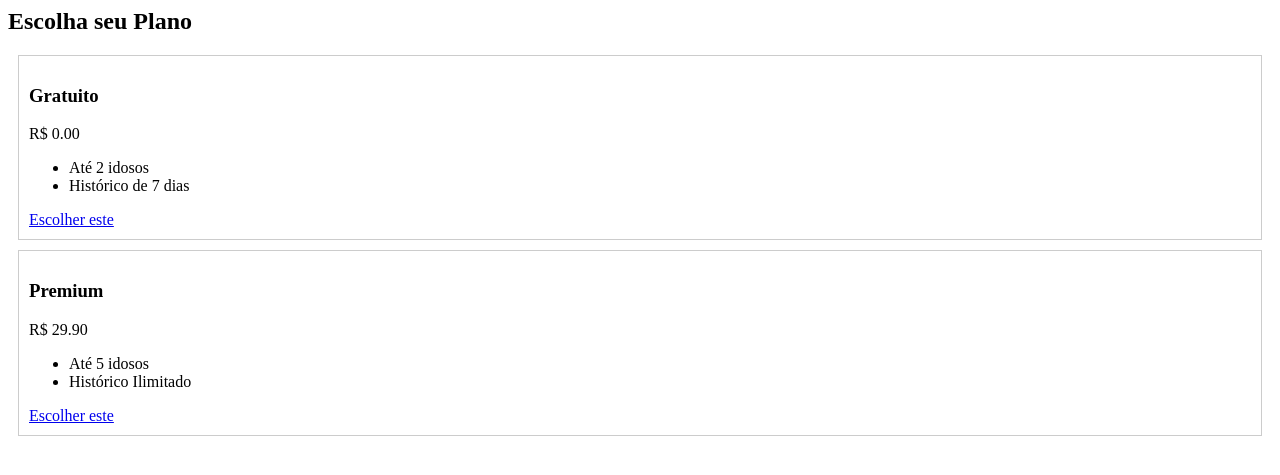
After one commit to Pedro050723/Anjo-da-Guarda, a Django app: page /gestao/planos/ in a window 1280 px wide. The commit adds this page. Shown: the top 475 px of the page. Run offline with Django 5.2, Linux system fonts and the light colour scheme; a user stored in the database is signed in; data comes from the database, SQL or seed files in the repository; both versions use the stored data as it was after the commit.

Commit message:
Mock de assinatura e mapagamento

```diff
--- a/gestao/models.py
+++ b/gestao/models.py
@@ -1,31 +1,24 @@
+# gestao/models.py
 from django.db import models
 from django.conf import settings
+from django.utils import timezone
+from datetime import timedelta
 
-# Create your models here.
-
+# 1. Modelo IDOSO
 class Idoso(models.Model):
-    # Esta linha conecta o Idoso ao usuário Familiar
-    # Usamos settings.AUTH_USER_MODEL para referenciar o User padrão
     familiar_responsavel = models.ForeignKey(
         settings.AUTH_USER_MODEL,
         on_delete=models.CASCADE,
-        related_name="idosos" # Permite acessar user.idosos
+        related_name="idosos"
     )
-
-    # Informações básicas pedidas no RF04
     nome = models.CharField(max_length=100)
     idade = models.PositiveIntegerField()
-    condicoes_saude = models.TextField(
-        blank=True,
-        null=True,
-        verbose_name="Condições de Saúde Principais"
-    )
+    condicoes_saude = models.TextField(blank=True, null=True, verbose_name="Condições de Saúde")
 
-    # Esta é a relação Muitos-para-Muitos com o Usuário (Cuidador)
-    # através do nosso futuro modelo 'Contrato'.
+    # Relação com cuidadores via Contrato
     cuidadores = models.ManyToManyField(
         settings.AUTH_USER_MODEL,
-        through='Contrato', # O modelo que fará a ponte
+        through='Contrato',
         through_fields=('idoso', 'cuidador'),
         related_name="idosos_cuidados"
     )
@@ -33,26 +26,12 @@ class Idoso(models.Model):
     def __str__(self):
         return self.nome
 
+# 2. Modelo CONTRATO (Vínculo Familiar-Cuidador-Idoso)
 class Contrato(models.Model):
-    # Quem contratou (o dono do Idoso)
-    familiar = models.ForeignKey(
-        settings.AUTH_USER_MODEL,
-        on_delete=models.CASCADE,
-        related_name="contratos_feitos"
-    )
-    # Quem foi contratado
-    cuidador = models.ForeignKey(
-        settings.AUTH_USER_MODEL,
-        on_delete=models.CASCADE,
-        related_name="contratos_recebidos"
-    )
-    # Para qual idoso é o contrato
-    idoso = models.ForeignKey(
-        Idoso,
-        on_delete=models.CASCADE
-    )
+    familiar = models.ForeignKey(settings.AUTH_USER_MODEL, on_delete=models.CASCADE, related_name="contratos_feitos")
+    cuidador = models.ForeignKey(settings.AUTH_USER_MODEL, on_delete=models.CASCADE, related_name="contratos_recebidos")
+    idoso = models.ForeignKey(Idoso, on_delete=models.CASCADE)
 
-    # Status do convite (como o RF06 menciona "Após o aceite")
     STATUS_CHOICES = (
         ('pendente', 'Pendente'),
         ('ativo', 'Ativo'),
@@ -62,26 +41,79 @@ class Contrato(models.Model):
     data_criacao = models.DateTimeField(auto_now_add=True)
 
     class Meta:
-        # Garante que não se pode convidar o mesmo cuidador
-        # para o mesmo idoso duas vezes
         unique_together = ('cuidador', 'idoso')
 
     def __str__(self):
-        return f"Contrato para {self.idoso.nome} com {self.cuidador.username} ({self.get_status_display()})"
+        return f"Contrato: {self.idoso.nome} - {self.cuidador.username}"
 
+# 3. Modelo CHAT (Sala de conversa ligada ao Contrato)
+class Chat(models.Model):
+    contrato = models.OneToOneField(Contrato, on_delete=models.CASCADE, related_name="chat_room")
+    criado_em = models.DateTimeField(auto_now_add=True)
+
+    def __str__(self):
+        return f"Chat do Contrato #{self.contrato.id}"
+
+# 4. Modelo MENSAGEM (Do Chat)
+class Mensagem(models.Model):
+    chat = models.ForeignKey(Chat, on_delete=models.CASCADE, related_name="mensagens")
+    remetente = models.ForeignKey(settings.AUTH_USER_MODEL, on_delete=models.CASCADE)
+    texto = models.TextField()
+    data_envio = models.DateTimeField(auto_now_add=True)
+
+    class Meta:
+        ordering = ['data_envio']
+
+# 5. Modelo ROTINA (Diário)
 class Rotina(models.Model):
     idoso = models.ForeignKey(Idoso, on_delete=models.CASCADE, related_name="rotinas")
     cuidador = models.ForeignKey(settings.AUTH_USER_MODEL, on_delete=models.SET_NULL, null=True)
     data = models.DateField(auto_now_add=True)
 
-    medicamentos = models.TextField(blank=True, null=True, verbose_name="Medicamentos")
-    refeicoes = models.TextField(blank=True, null=True, verbose_name="Refeições")
-    atividades = models.TextField(blank=True, null=True, verbose_name="Atividades de Lazer")
-    anormalidades = models.TextField(blank=True, null=True, verbose_name="Anormalidades/Ocorrências")
+    medicamentos = models.TextField(blank=True, null=True)
+    refeicoes = models.TextField(blank=True, null=True)
+    atividades = models.TextField(blank=True, null=True)
+    anormalidades = models.TextField(blank=True, null=True)
 
     class Meta:
         unique_together = ('idoso', 'data')
         ordering = ['-data']
 
+# 6. Modelo PLANO (Financeiro)
+class Plano(models.Model):
+    nome = models.CharField(max_length=50)
+    valor = models.DecimalField(max_digits=10, decimal_places=2)
+    limite_idosos = models.IntegerField(default=2)
+    historico_ilimitado = models.BooleanField(default=False)
+    dias_validade = models.IntegerField(default=30)
+
     def __str__(self):
-        return f"Rotina de {self.idoso.nome} em {self.data}"
+        return self.nome
+
+# 7. Modelo ASSINATURA (Financeiro)
+class Assinatura(models.Model):
+    STATUS_CHOICES = (
+        ('pendente', 'Pendente'),
+        ('ativa', 'Ativa'),
+        ('cancelada', 'Cancelada'),
+    )
+    familiar = models.OneToOneField(
+        settings.AUTH_USER_MODEL,
+        on_delete=models.CASCADE,
+        related_name='assinatura'
+    )
+    plano = models.ForeignKey(Plano, on_delete=models.SET_NULL, null=True)
+    status = models.CharField(max_length=20, choices=STATUS_CHOICES, default='pendente')
+    data_inicio = models.DateTimeField(auto_now_add=True)
+    data_expiracao = models.DateTimeField(null=True, blank=True)
+
+    def ativar(self):
+        self.status = 'ativa'
+        self.data_inicio = timezone.now()
+        if self.plano:
+            self.data_expiracao = self.data_inicio + timedelta(days=self.plano.dias_validade)
+        self.save()
+
+    def esta_valida(self):
+        agora = timezone.now()
+        return self.status == 'ativa' and self.data_expiracao and self.data_expiracao > agora
--- /dev/null
+++ b/gestao/templates/gestao/planos.html
@@ -0,0 +1,12 @@
+<h2>Escolha seu Plano</h2>
+{% for plano in planos %}
+<div style="border:1px solid #ccc; padding:10px; margin:10px;">
+    <h3>{{ plano.nome }}</h3>
+    <p>R$ {{ plano.valor }}</p>
+    <ul>
+        <li>Até {{ plano.limite_idosos }} idosos</li>
+        <li>{% if plano.historico_ilimitado %}Histórico Ilimitado{% else %}Histórico de 7 dias{% endif %}</li>
+    </ul>
+    <a href="{% url 'gestao:assinar_plano' plano.id %}">Escolher este</a>
+</div>
+{% endfor %}
--- a/gestao/urls.py
+++ b/gestao/urls.py
@@ -11,4 +11,7 @@ urlpatterns = [
     path('responder/<int:contrato_id>/<str:resposta>/', views.responder_contrato, name='responder_contrato'),
     path('rotina/atualizar/<int:idoso_id>/', views.atualizar_rotina, name='atualizar_rotina'),
     path('rotina/visualizar/<int:idoso_id>/', views.visualizar_rotina, name='visualizar_rotina'),
+    path('planos/', views.listar_planos, name='listar_planos'),
+    path('assinar/<int:plano_id>/', views.assinar_plano, name='assinar_plano'),
+    path('pagar/<int:plano_id>/', views.processar_pagamento, name='processar_pagamento'),
 ]
--- a/gestao/views.py
+++ b/gestao/views.py
@@ -3,7 +3,9 @@ from django.contrib.auth.decorators import login_required
 from django.contrib.auth.models import User
 from django.contrib import messages # Para enviar feedback (ex: "Cuidador não encontrado")
 from .forms import IdosoForm, ContratoForm, RotinaForm # Importe o novo form
-from django.utils import timezone # Para pegar a data de hoje
+from datetime import timedelta
+from django.utils import timezone
+from .models import Plano, Assinatura # Importe Assinatura e Plano
 from .models import Idoso, Contrato, Rotina # Importe o modelo
 from cadastrousuario.models import Profile
 from django.shortcuts import get_object_or_404 #segurança
@@ -24,6 +26,26 @@ def cadastrar_idoso(request):
     if not is_familiar:
         # Se não for familiar, redireciona para a home
         return redirect('home')
+
+    # ... (verificações de is_familiar) ...
+
+    # --- LÓGICA DO PLANO AQUI ---
+    # 1. Verifica qual o limite do usuário
+    try:
+        limite = request.user.assinatura.plano.limite_idosos
+    except:
+        limite = 2 # Se não tiver assinatura, o padrão é 2 (Regra do Gratuito)
+
+    # 2. Conta quantos ele já tem
+    qtd_atual = request.user.idosos.count()
+
+    # 3. Bloqueia se atingiu
+    if qtd_atual >= limite:
+        messages.warning(request, f"Seu plano atual permite apenas {limite} idosos. Faça um upgrade!")
+        return redirect('gestao:listar_planos')
+    # ----------------------------
+
+    # ... (resto da função normal: if request.method == 'POST'...)
 
     # 3. Lógica do Formulário (igual ao de cadastro de usuário)
     if request.method == 'POST':
@@ -160,7 +182,50 @@ def visualizar_rotina(request, idoso_id):
     # O 'related_name="rotinas"' que definimos no models.py ajuda aqui
     rotinas = idoso.rotinas.all().order_by('-data')
 
+    # Verifica assinatura
+    try:
+        assinatura = request.user.assinatura
+        eh_premium = assinatura.esta_valida() and assinatura.plano.historico_ilimitado
+    except:
+        eh_premium = False
+
+    if not eh_premium:
+        # Se NÃO é premium, limita a 7 dias atrás
+        sete_dias_atras = timezone.now().date() - timedelta(days=7)
+        rotinas = rotinas.filter(data__gte=sete_dias_atras)
+        aviso_limitacao = True # Para mostrar um banner no HTML
+    else:
+        aviso_limitacao = False
+
     return render(request, 'gestao/visualizar_rotina.html', {
         'idoso': idoso,
-        'rotinas': rotinas
+        'rotinas': rotinas,
+        'aviso_limitacao': aviso_limitacao # Passamos essa variável nova
     })
+
+@login_required
+def listar_planos(request):
+    planos = Plano.objects.all().order_by('valor')
+    return render(request, 'gestao/planos.html', {'planos': planos})
+
+@login_required
+def assinar_plano(request, plano_id):
+    plano = get_object_or_404(Plano, id=plano_id)
+
+    # Simulação do Mock: Ao clicar, já leva para uma tela de "Processando"
+    # ou já ativa direto. Vamos fazer uma tela intermediária simples.
+    return render(request, 'gestao/pagamento_mock.html', {'plano': plano})
+
+@login_required
+def processar_pagamento(request, plano_id):
+    # Lógica do Mock: Simplesmente ativa o plano
+    plano = get_object_or_404(Plano, id=plano_id)
+
+    # Pega a assinatura do usuário ou cria uma se não existir
+    assinatura, created = Assinatura.objects.get_or_create(familiar=request.user)
+
+    assinatura.plano = plano
+    assinatura.ativar() # Aquele método que criamos no models.py
+
+    messages.success(request, f"Parabéns! Você assinou o plano {plano.nome}.")
+    return redirect('home')
```
Also changed, not shown: gestao/templates/gestao/pagamento_mock.html (added, +12 -0 lines), gestao/templates/gestao/visualizar_rotina.html (+7 -0 lines), db.sqlite3, gestao/migrations/0002_plano.py (added), gestao/migrations/0003_plano_dias_validade_alter_idoso_condicoes_saude_and_more.py (added).
